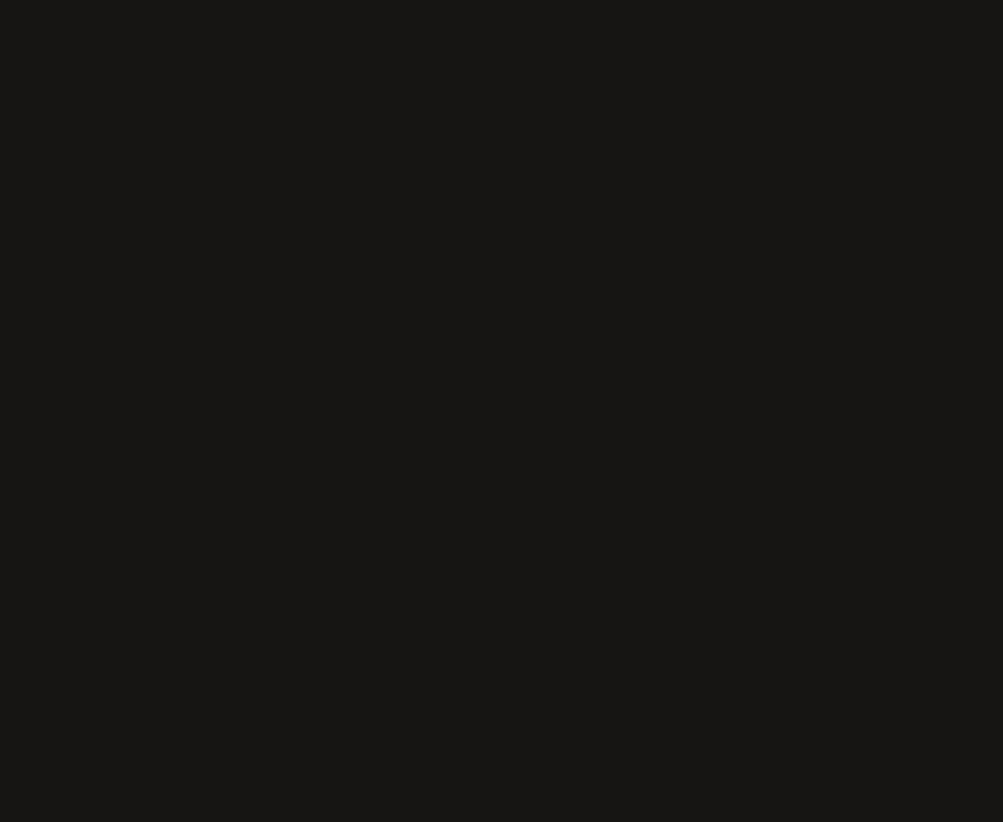
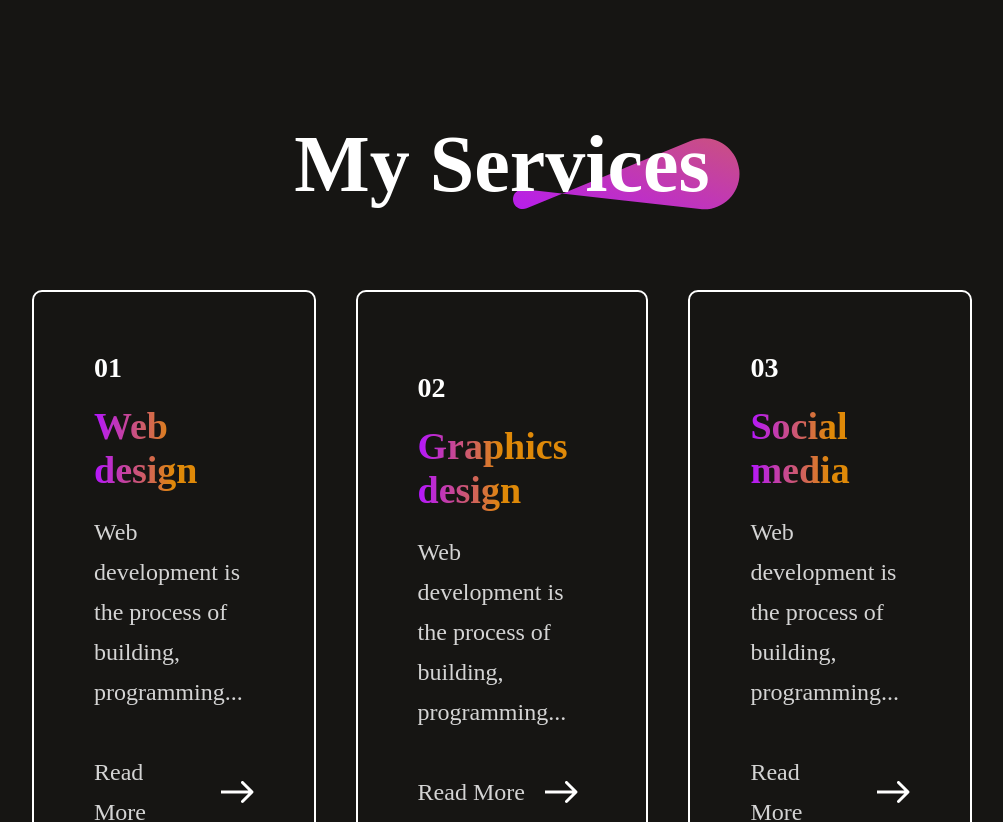
Before and after one commit to shaz290/portfolio-1, a React (Vite) app: page / in a window 1280 px wide. Shown: the part 2280-3102 px from the top of the page, without its empty margins (138-1141 px from the left). Before the commit the page ends 2319 px from the top, so only its background shows below. Built offline with nearby package versions, Linux system fonts and the light colour scheme; a web font is replaced by a local one.

Commit message:
added services

```diff
--- a/src/App.jsx
+++ b/src/App.jsx
@@ -2,6 +2,7 @@
 import Navbar from './Components/Navbar/Navbar'
 import Hero from './Components/Hero/Hero'
 import About from './Components/About/About'
+import Services from './Components/Services/Services'
 
 const App = () => {
   return (
@@ -9,6 +10,7 @@
       <Navbar />
       <Hero />
       <About />
+      <Services />
     </div>
   )
 }
--- /dev/null
+++ b/src/Components/Services/Services.css
@@ -0,0 +1,79 @@
+.services {
+    display: flex;
+    flex-direction: column;
+    align-items: center;
+    justify-content: center;
+    gap: 80px;
+    margin: 80px 170px;
+}
+
+.services-title {
+    position: relative;
+}
+
+.services-title h1 {
+    padding: 0px 30px;
+    font-size: 80px;
+    font-weight: 600;
+}
+
+.services-title img {
+    position: absolute;
+    bottom: 0;
+    right: 0;
+    z-index: -1;
+}
+
+.services-format {
+    display: flex;
+    flex-direction: column;
+    justify-content: center;
+    gap: 20px;
+    padding: 60px;
+    border-radius: 10px;
+    border: 2px solid white;
+    transition: 0.4s;
+    cursor: pointer;
+}
+
+.services-container {
+    display: grid;
+    grid-template-columns: 1fr 1fr 1fr;
+    gap: 40px;
+    margin-bottom: 80px;
+}
+
+.services-format h3 {
+    font-size: 28px;
+    font-weight: 600;
+}
+
+.services-format h2 {
+    font-size: 38px;
+    font-weight: 800;
+    background: linear-gradient(270deg, #DF8908 50%, #B415FF 100%);
+    background-clip: text;
+    -webkit-background-clip: text;
+    -webkit-text-fill-color: transparent;
+}
+
+.services-format p {
+    color: #d4d4d4;
+    font-size: 24px;
+    line-height: 40px;
+    max-width: 300px;
+}
+
+.services-readmore {
+    display: flex;
+    gap: 20px;
+    align-items: center;
+    margin-top: 20px;
+}
+
+.services-format:hover {
+    border: 2px solid #ff00ff;
+    background-image: linear-gradient(45deg, #3f0028, #582300);
+    transform: scale(1.05);
+    transition: 0.4s;
+}
--- /dev/null
+++ b/src/Components/Services/Services.jsx
@@ -0,0 +1,31 @@
+import React from 'react'
+import './Services.css'
+import theme_pattern from '../../assets/theme_pattern.svg'
+import Services_Data from '../../assets/services_data'
+import arrow_icon from '../../assets/arrow_icon.svg'
+
+const Services = () => {
+    return (
+        <div className='services'>
+            <div className="services-title">
+                <h1>My Services</h1>
+                <img src={theme_pattern} alt="" />
+            </div>
+            <div className="services-container">
+                {Services_Data.map((service, index) => {
+                    return <div key={index} className="services-format">
+                        <h3>{service.s_no}</h3>
+                        <h2>{service.s_name}</h2>
+                        <p>{service.s_desc}</p>
+                        <div className='services-readmore'>
+                            <p>Read More</p>
+                            <img src={arrow_icon} alt="" />
+                        </div>
+                    </div>
+                })}
+            </div>
+        </div>
+    )
+}
+
+export default Services
```
